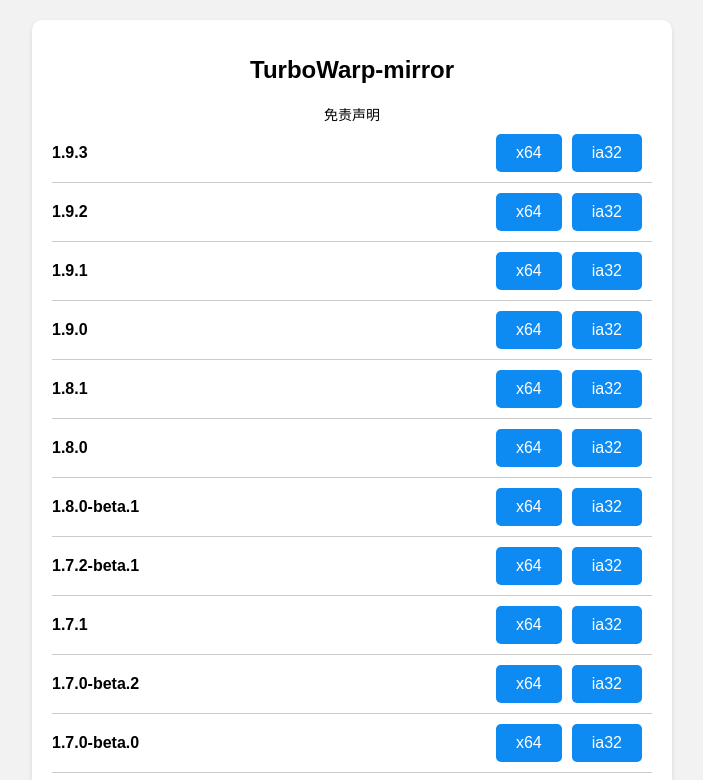
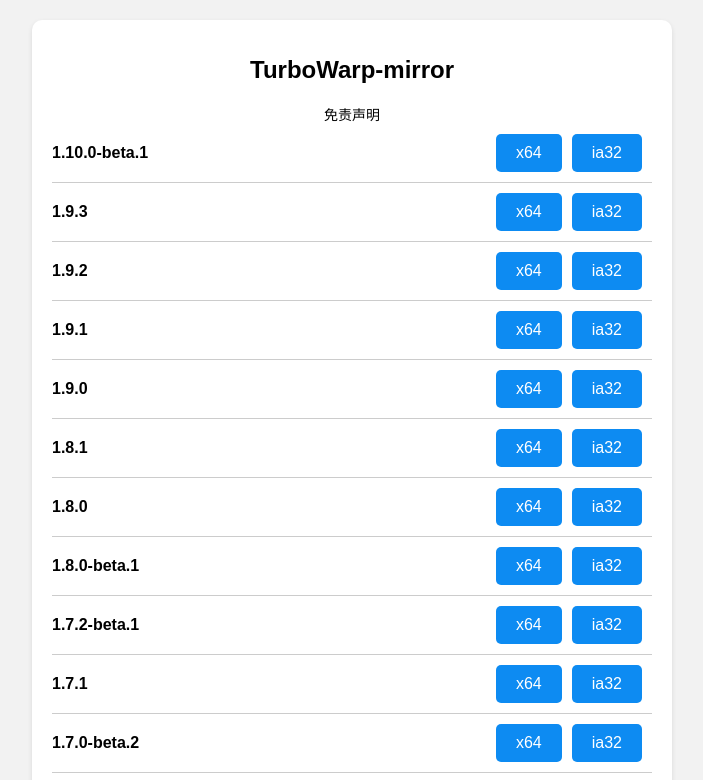
Before and after one commit to turbowarp-cn/cn-mirror, a plain HTML site: page index.html in a window 1280 px wide. Shown: the top 780 px of the page, without its empty margins (288-991 px from the left). Drawn offline with Linux system fonts and the light colour scheme.

Commit message:
add 1.10.0-beta.1

```diff
--- a/index.html
+++ b/index.html
@@ -14,6 +14,14 @@
   <div class="container">
     <h1 class="title">TurboWarp-mirror</h1>
     <a href="disclaimer.html" class="disclaimer-link">免责声明</a>
+    <div class="app">
+      <span class="version">1.10.0-beta.1</span>
+      <div class="download-buttons">
+        <button class="download-button" onclick="downloadApp('1.10.0-beta.1', 'x64')">x64</button>
+        <button class="download-button" onclick="downloadApp('1.10.0-beta.1', 'ia32')">ia32</button>
+      </div>
+    </div>
+
     <div class="app">
       <span class="version">1.9.3</span>
       <div class="download-buttons">
```
